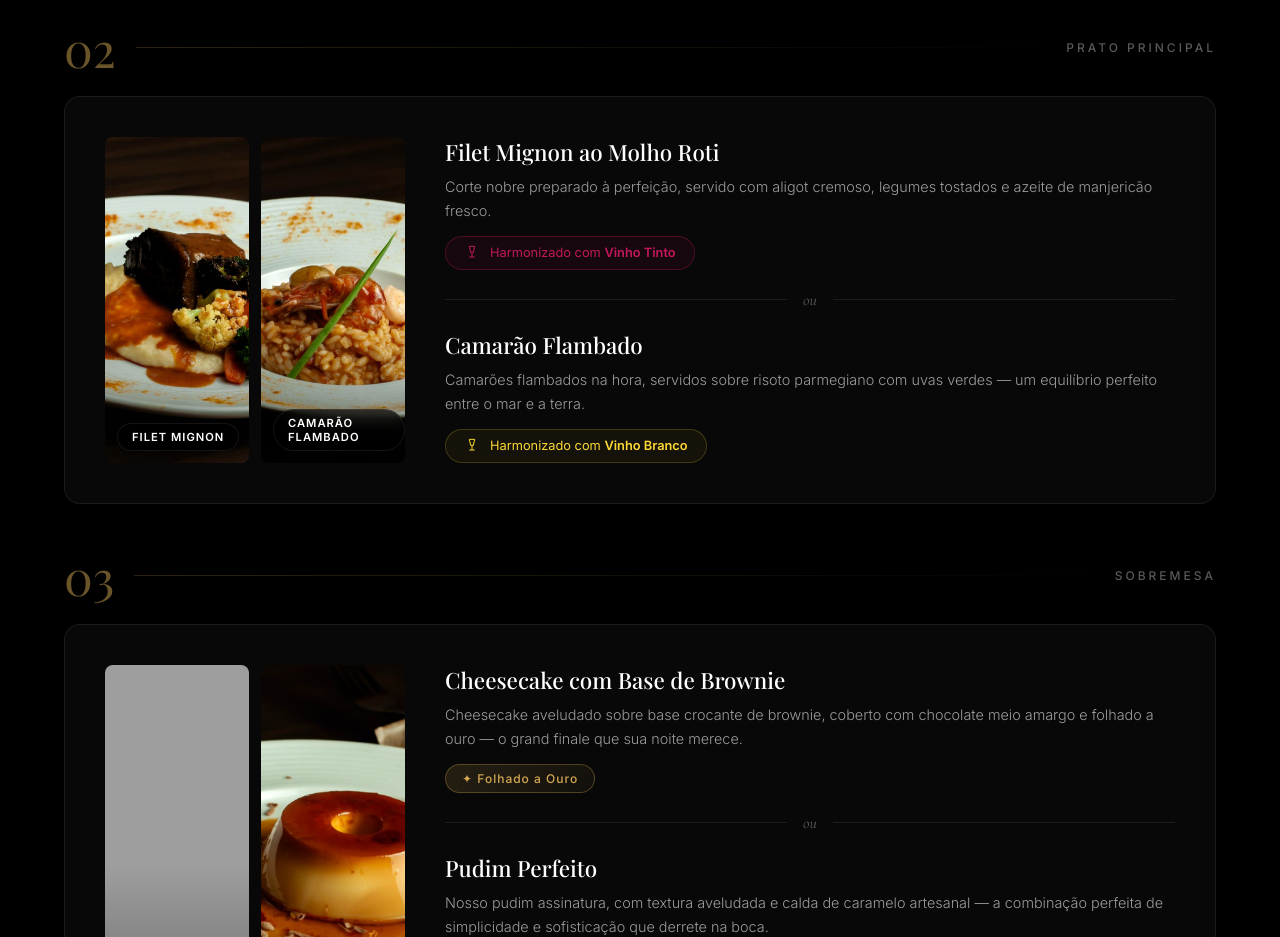
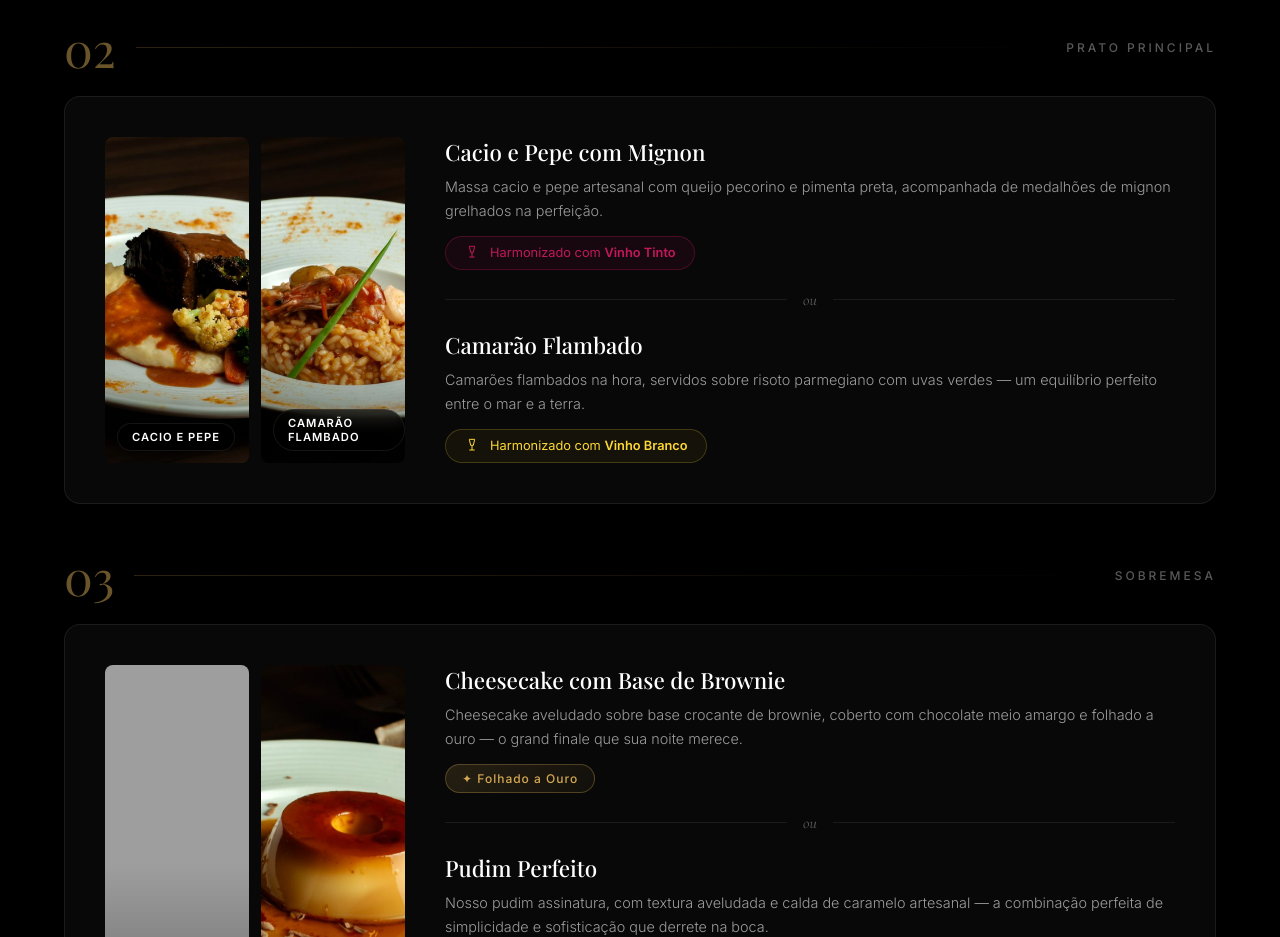
Before and after one commit to elvinosmkt/elvinos-proposta-addvalue, a plain HTML site: page index.html in a window 1280 px wide. Shown: the part 3320-4257 px from the top of the page. Drawn offline with nearby package versions, Linux system fonts and the light colour scheme; grey boxes are pictures that could not be loaded; a web font is replaced by a local one.

Commit message:
Atualiza prato principal: Cacio e Pepe com Mignon

```diff
--- a/index.html
+++ b/index.html
@@ -1814,9 +1814,9 @@ ul { list-style: none; }
                 <div class="menu-card glass menu-card-featured">
                     <div class="menu-card-images-duo">
                         <div class="menu-card-image">
-                            <img src="img/filet-mignon.png" alt="Filet Mignon ao Molho Roti - El Vinos" loading="lazy">
+                            <img src="img/filet-mignon.png" alt="Cacio e Pepe com Mignon - El Vinos" loading="lazy">
                             <div class="image-overlay"></div>
-                            <span class="image-label">Filet Mignon</span>
+                            <span class="image-label">Cacio e Pepe</span>
                         </div>
                         <div class="menu-card-image">
                             <img src="img/camarao-risoto.png" alt="Camarão Flambado com Risoto - El Vinos" loading="lazy">
@@ -1827,8 +1827,8 @@ ul { list-style: none; }
                     <div class="menu-card-content">
                         <div class="menu-options">
                             <div class="menu-option">
-                                <h3>Filet Mignon ao Molho Roti</h3>
-                                <p>Corte nobre preparado à perfeição, servido com aligot cremoso, legumes tostados e azeite de manjericão fresco.</p>
+                                <h3>Cacio e Pepe com Mignon</h3>
+                                <p>Massa cacio e pepe artesanal com queijo pecorino e pimenta preta, acompanhada de medalhões de mignon grelhados na perfeição.</p>
                                 <div class="harmonizacao inline">
                                     <div class="wine-badge red">
                                         <svg width="16" height="16" viewBox="0 0 24 24" fill="none" stroke="currentColor" stroke-width="1.5"><path d="M8 2h8l-2 9H10L8 2z"></path><path d="M12 11v7"></path><path d="M8 18h8"></path></svg>
```
